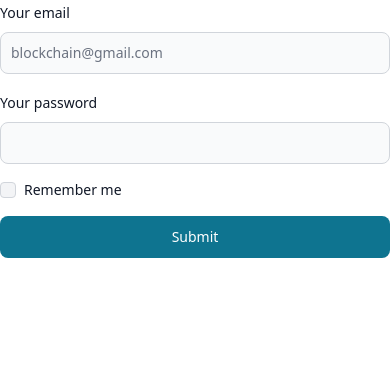
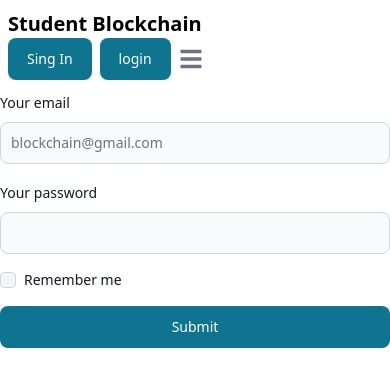
Before and after one commit to Subham-Maity/student_blockchain, a Next.js app: page /login in a window 390 px wide. Shown: the top 386 px of the page. Built offline with nearby package versions, Linux system fonts and the light colour scheme; no server answers.

Commit message:
Navbar and conditional rendering setup

```diff
--- a/src/components/Navbar.tsx
+++ b/src/components/Navbar.tsx
@@ -1,29 +1,51 @@
 'use client';
-
-import { Button, Navbar } from 'flowbite-react';
+import {Button, Navbar} from 'flowbite-react';
+import Link from 'next/link';
+import {useRouter} from 'next/router'
+import React, {useState} from 'react'
+import {useAuth} from "@/context/AuthContext";
 
 export default function NavbarWithCTAButton() {
+    const {user, logout} = useAuth()
+    const router = useRouter()
     return (
         <Navbar
             fluid
             rounded
         >
-            <Navbar.Brand href="https://flowbite-react.com">
-                <img
-                    alt="Flowbite React Logo"
-                    className="mr-3 h-6 sm:h-9"
-                    src="/favicon.svg"
-                />
-                <span className="self-center whitespace-nowrap text-xl font-semibold dark:text-white">
-          Flowbite React
-        </span>
+
+            <Navbar.Brand>
+                <Link href="/" passHref>
+                    <span className="self-center whitespace-nowrap text-xl font-semibold dark:text-white">Student Blockchain</span>
+                </Link>
             </Navbar.Brand>
             <div className="flex md:order-2">
-                <Button>
-                    Get started
-                </Button>
-                <Navbar.Toggle />
+                {user ? (
+                    <Button className="mr-2">
+                        <Link href="/login" onClick={() => {
+                            logout()
+                            router.push("/login")
+                        }}>
+                            Log out
+                        </Link>
+                    </Button>
+                ) : (
+                    <>
+                        <Button className="mr-2">
+                            <Link href="/signup" passHref>
+                                Sing In
+                            </Link>
+                        </Button>
+                        <Button>
+                            <Link href="/login" passHref>
+                                login
+                            </Link>
+                        </Button>
+                    </>
+                )}
+                <Navbar.Toggle/>
             </div>
+
             <Navbar.Collapse>
                 <Navbar.Link
                     active
--- a/src/pages/_app.tsx
+++ b/src/pages/_app.tsx
@@ -1,9 +1,11 @@
 import '@/styles/globals.css'
 import type {AppProps} from 'next/app'
 import {AuthContextProvider} from '@/context/AuthContext'
+import Navbar from "@/components/Navbar";
 
 export default function App({Component, pageProps}: AppProps) {
     return (<AuthContextProvider>
+        <Navbar/>
         <Component {...pageProps} />
     </AuthContextProvider>)
 }
--- a/src/pages/login/index.tsx
+++ b/src/pages/login/index.tsx
@@ -5,6 +5,7 @@ import React, {useState} from 'react'
 import {useAuth} from "@/context/AuthContext";
 const Login = () => {
     const {user , login} = useAuth()
+    const router = useRouter()
     const [data, setData] = useState({
         email: '',
         password: '',
@@ -14,7 +15,7 @@ const Login = () => {
         console.log(data)
         try {
             await login(data.email, data.password)
-            // router.push('/dashboard')
+            router.push('/dashboard')
         } catch (err) {
             console.log(err)
         }
```
